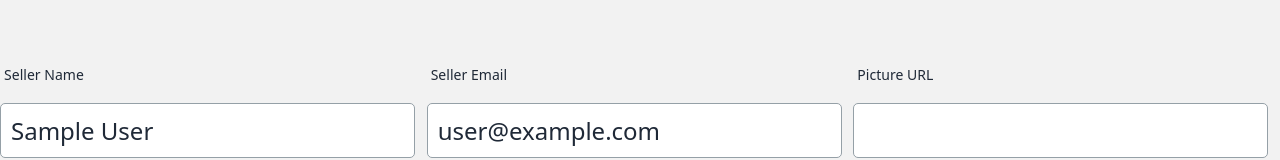
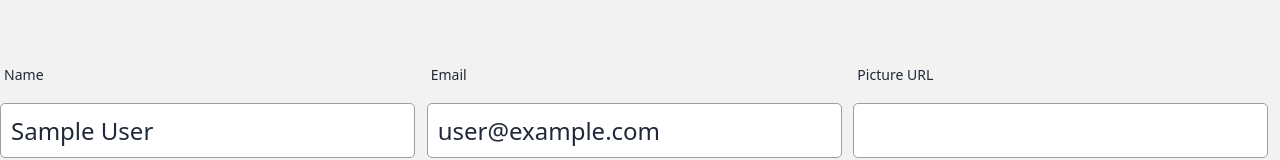
Before and after one commit to shmaruf58/toy-haven, a React (Vite) app: page /addtoy in a window 1280 px wide. Shown: the part 216-376 px from the top of the page. Built offline with nearby package versions, Linux system fonts and the light colour scheme; no server answers; sample sign-in values are in the browser's storage.

Commit message:
last commit

```diff
--- a/src/compo/Addtoy.jsx
+++ b/src/compo/Addtoy.jsx
@@ -61,7 +61,7 @@ const Addtoy = () => {
         <div className="grid grid-cols-1 md:grid-cols-3  ">
           <div className="form-control">
             <label className="label">
-              <span className="label-text">Seller Name</span>
+              <span className="label-text">Name</span>
             </label>
 
             <input
@@ -75,7 +75,7 @@ const Addtoy = () => {
 
           <div className="form-control">
             <label className="label">
-              <span className="label-text">Seller Email</span>
+              <span className="label-text">Email</span>
             </label>
             <input
               type="text"
```
